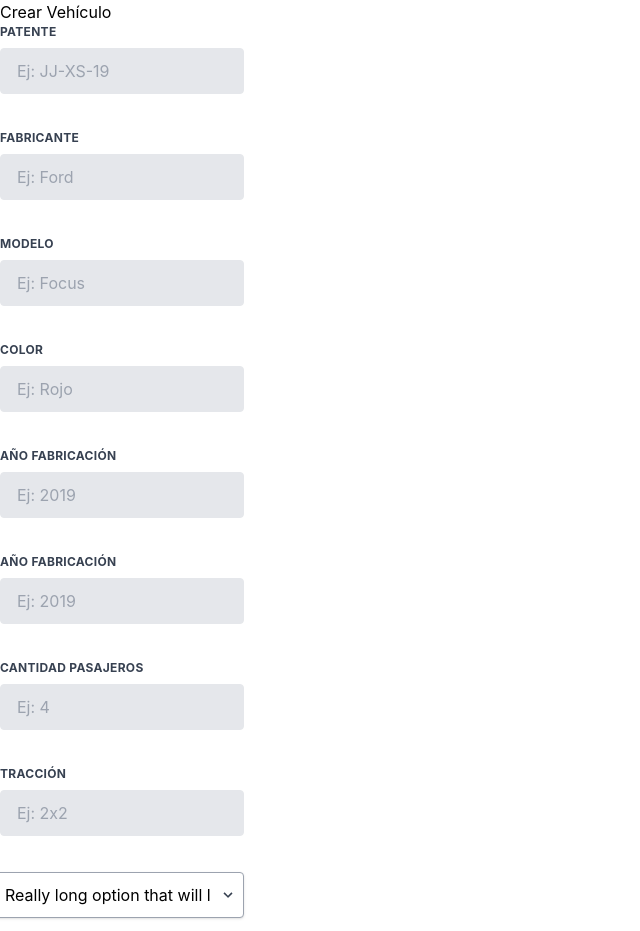
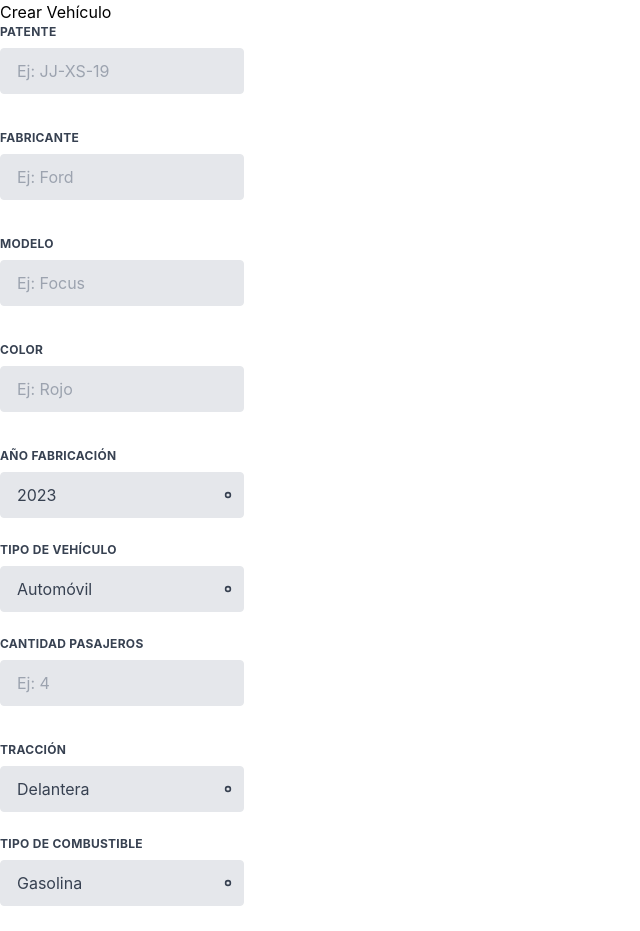
Before and after one commit to cgustav/nextjs-taller-mecanico, a Next.js app: page /vehicles/create in a window 1280 px wide. Shown: the top 931 px of the page, without its empty margins (0-640 px from the left). Built offline with nearby package versions, Linux system fonts and the light colour scheme.

Commit message:
⚡️ Vehicles form minor changes

```diff
--- a/src/features/vehicles/vehicleSlice.ts
+++ b/src/features/vehicles/vehicleSlice.ts
@@ -9,6 +9,7 @@ export interface Vehicle {
   modelYear: string;
   vehicleClass: string;
   manufacturer: string;
+  fuelType: string;
   passengers: string;
   traction: string;
   createdAt: Date;
--- a/src/pages/vehicles/create.tsx
+++ b/src/pages/vehicles/create.tsx
@@ -20,7 +20,20 @@ export interface CreateVehicleFormInputProps {
   maxLength?: number;
 }
 
-function CreateFormTextInput(props: CreateVehicleFormInputProps) {
+export interface FormSelectorElement {
+  name: string;
+  value: string;
+}
+
+export interface CreateFormSelectorProps {
+  id: string;
+  label: string;
+  inputName: string;
+  options: FormSelectorElement[];
+  value: string;
+}
+
+function CreateFormInput(props: CreateVehicleFormInputProps) {
   const {
     id,
     label,
@@ -79,7 +92,129 @@ function CreateFormTextInput(props: CreateVehicleFormInputProps) {
   );
 }
 
+function CreateFormSelector(props: CreateFormSelectorProps) {
+  const { id, label, inputName, options } = props;
+  return (
+    <div className="flex flex-wrap -mx-3 mb-6">
+      <div className="w-full md:w-1/2 px-3 mb-6 md:mb-0">
+        <label
+          htmlFor={id}
+          className="block uppercase tracking-wide text-gray-700 text-xs font-bold mb-2"
+        >
+          {label}
+        </label>
+        <div className="relative">
+          <select
+            className="block appearance-none w-full bg-gray-200 border border-gray-200 text-gray-700 py-3 px-4 pr-8 rounded leading-tight focus:outline-none focus:bg-white focus:border-gray-500"
+            id={id}
+            name={inputName}
+          >
+            {/* <option>Seleccionar</option>
+            <option>Option 2</option>
+            <option>Option 3</option> */}
+
+            {options.map((option) => {
+              return (
+                <option key={option.value} value={option.value}>
+                  {option.name}
+                </option>
+              );
+            })}
+          </select>
+          <div className="pointer-events-none absolute inset-y-0 right-0 flex items-center px-2 text-gray-700">
+            <svg
+              className="fill-current h-4 w-4"
+              xmlns="http://www.w3.org/2000/svg"
+              viewBox="0 0 20 20"
+            >
+              <path d="M10 12a2 2 0 1 1 0-4 2 2 0 0 1 0 4zm0 2a4 4 0 1 0 0-8 4 4 0 0 0 0 8z" />
+            </svg>
+          </div>
+        </div>
+      </div>
+    </div>
+  );
+}
+
 function CreateVehicle() {
+  const fuelTypes = [
+    {
+      name: "Gasolina",
+      value: "gasolina",
+    },
+    {
+      name: "Diesel",
+      value: "diesel",
+    },
+    {
+      name: "Híbrido",
+      value: "hibrido",
+    },
+    {
+      name: "Eléctrico",
+      value: "electrico",
+    },
+    {
+      name: "Otro",
+      value: "otro",
+    },
+  ];
+
+  const tractionTypes = [
+    {
+      name: "Delantera",
+      value: "delantera",
+    },
+    {
+      name: "Trasera",
+      value: "trasera",
+    },
+    {
+      name: "4x4",
+      value: "4x4",
+    },
+    {
+      name: "6x6",
+      value: "6x6",
+    },
+    {
+      name: "Otro",
+      value: "Otro",
+    },
+  ];
+
+  const vehicleClasses = [
+    {
+      name: "Automóvil",
+      value: "automovil",
+    },
+    {
+      name: "Camioneta",
+      value: "camioneta",
+    },
+    {
+      name: "Camión",
+      value: "camion",
+    },
+    {
+      name: "Motocicleta",
+      value: "motocicleta",
+    },
+    {
+      name: "Cuatrimoto",
+      value: "Cuatrimoto",
+    },
+  ];
+
+  const modelYearRange = 70;
+  const modelYearStart = new Date().getFullYear() + 1 - modelYearRange;
+  const modelYears = Array.from(
+    { length: modelYearRange },
+    (_, idx) => `${modelYearStart + idx}`
+  )
+    .sort()
+    .reverse();
+
   const [vehicle, setVehicleState] = useState({
     id: "",
     licensePlate: "",
@@ -91,6 +226,7 @@ function CreateVehicle() {
     passengers: "",
     traction: "",
     notes: "",
+    fuelType: "",
   });
 
   useEffect(() => {
@@ -137,7 +273,7 @@ function CreateVehicle() {
     <div>
       <h2>Crear Vehículo</h2>
       <form className="w-full max-w-lg">
-        <CreateFormTextInput
+        <CreateFormInput
           id="cvf_licence_plate"
           label="Patente"
           inputName="licensePlate"
@@ -150,7 +286,7 @@ function CreateVehicle() {
         {/* <label htmlFor="cvf_manufacturer">Fabricante</label>
         <input type="text" id="cvf_manufacturer" name="manufacturer" /> */}
 
-        <CreateFormTextInput
+        <CreateFormInput
           id="cvf_manufacturer"
           label="Fabricante"
           inputName="manufacturer"
@@ -163,7 +299,7 @@ function CreateVehicle() {
         {/* <label htmlFor="cvf_model">Modelo</label>
         <input type="text" id="cvf_model" name="model" /> */}
 
-        <CreateFormTextInput
+        <CreateFormInput
           id="cvf_model"
           label="Modelo"
           inputName="model"
@@ -176,7 +312,7 @@ function CreateVehicle() {
         {/* <label htmlFor="cvf_color">Color</label>
         <input type="text" id="cvf_color" name="color" /> */}
 
-        <CreateFormTextInput
+        <CreateFormInput
           id="cvf_color"
           label="Color"
           inputName="color"
@@ -189,7 +325,7 @@ function CreateVehicle() {
         {/* <label htmlFor="cvf_model_year">Año Fabricación</label>
         <input type="text" id="cvf_model_year" name="modelYear" /> */}
 
-        <CreateFormTextInput
+        {/* <CreateFormInput
           id="cvf_model_year"
           label="Año Fabricación"
           inputName="modelYear"
@@ -197,30 +333,48 @@ function CreateVehicle() {
           maxLength={4}
           onChange={handleChange}
           value={vehicle.modelYear}
+        /> */}
+
+        <CreateFormSelector
+          id="cvf_model_year"
+          label="Año Fabricación"
+          inputName="modelYear"
+          // onChange={handleChange}
+          options={modelYears.map((year) => ({ value: year, name: year }))}
+          value={vehicle.traction}
         />
 
         {/* <label htmlFor="cvf_vehicle_class">Tipo de vehículo</label>
         <input type="text" id="cvf_vehicle_class" name="vehicleClass" /> */}
 
-        <CreateFormTextInput
+        {/* <CreateFormInput
           id="cvf_vehicle_class"
-          label="Año Fabricación"
+          label="Tipo de vehículo"
           inputName="vehicleClass"
           placeholder="Ej: 2019"
           maxLength={4}
           onChange={handleChange}
+          value={vehicle.vehicleClass}
+        /> */}
+
+        <CreateFormSelector
+          id="cvf_vehicle_class"
+          label="Tipo de vehículo"
+          inputName="vehicleClass"
+          // onChange={handleChange}
+          options={vehicleClasses}
           value={vehicle.vehicleClass}
         />
 
         {/* <label htmlFor="cvf_passengers">Cantidad Pasajeros</label>
         <input type="text" id="cvf_passengers" name="passengers" /> */}
 
-        <CreateFormTextInput
+        <CreateFormInput
           id="cvf_passengers"
           label="Cantidad Pasajeros"
           inputName="passengers"
           placeholder="Ej: 4"
-          maxLength={4}
+          maxLength={2}
           onChange={handleChange}
           value={vehicle.passengers}
         />
@@ -228,7 +382,7 @@ function CreateVehicle() {
         {/* <label htmlFor="cvf_traction">Tracción</label>
         <input type="text" id="cvf_traction" name="traction" /> */}
 
-        <CreateFormTextInput
+        {/* <CreateFormInput
           id="cvf_traction"
           label="Tracción"
           inputName="traction"
@@ -236,9 +390,18 @@ function CreateVehicle() {
           maxLength={4}
           onChange={handleChange}
           value={vehicle.traction}
+        /> */}
+
+        <CreateFormSelector
+          id="cvf_traction"
+          label="Tracción"
+          inputName="fuelType"
+          // onChange={handleChange}
+          options={tractionTypes}
+          value={vehicle.traction}
         />
 
-        <div className="inline-block relative w-64 -mx-3 mb-6">
+        {/* <div className="inline-block relative w-64 -mx-3 mb-6">
           <select className="block appearance-none w-full bg-white border border-gray-400 hover:border-gray-500 px-4 py-3 pr-8 rounded shadow leading-tight focus:outline-none focus:shadow-outline">
             <option>
               Really long option that will likely overlap the chevron
@@ -255,12 +418,21 @@ function CreateVehicle() {
               <path d="M9.293 12.95l.707.707L15.657 8l-1.414-1.414L10 10.828 5.757 6.586 4.343 8z" />
             </svg>
           </div>
-        </div>
+        </div> */}
+
+        <CreateFormSelector
+          id="cvf_fuel_type"
+          label="Tipo de Combustible"
+          inputName="fuelType"
+          // onChange={handleChange}
+          options={fuelTypes}
+          value={vehicle.fuelType}
+        />
 
         {/* <label htmlFor="cvf_notes">Notas</label>
         <input type="text" id="cvf_notes" name="notes" /> */}
 
-        <CreateFormTextInput
+        <CreateFormInput
           id="cvf_notes"
           label="Notas"
           inputName="notes"
```
